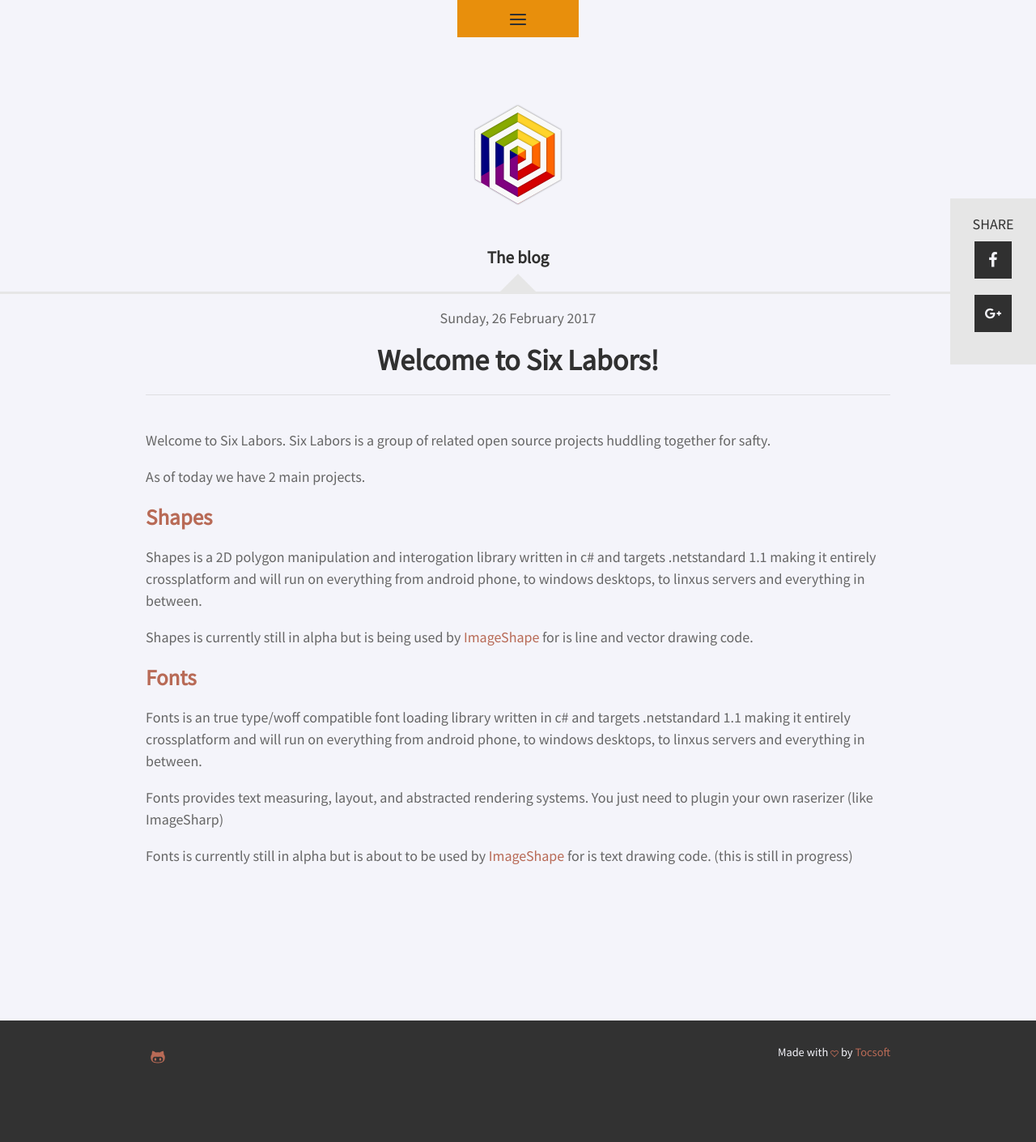
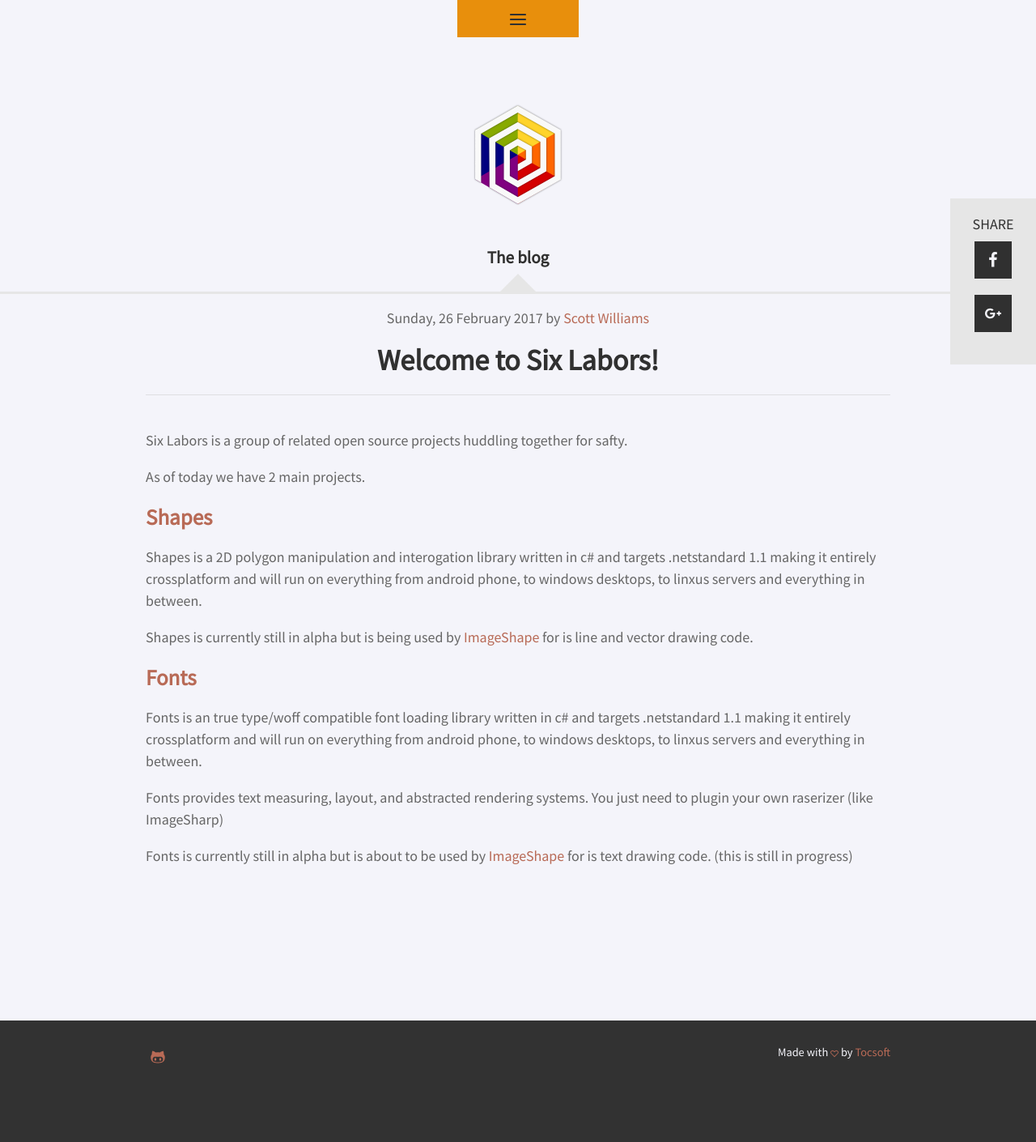
Before and after one commit to Unknown6656/Home, a Jekyll site: the page built from docs/_posts/2017-02-26-welcome.markdown, in a window 1280 px wide. Shown: the whole page at 81% size. Built offline with Jekyll 4.4.1, drawn with Linux system fonts in a browser that asks for light colours; nearby versions of some CDN libraries; comment, search, counter and statistics services are not loaded.

Commit message:
fix authors and urls

```diff
--- /dev/null
+++ b/docs/_data/authors.yml
@@ -0,0 +1,6 @@
+tocsoft:
+    display_name: Scott Williams
+    gravatar: d223a8cb1f99153cd43dbff245a8e92a
+    email: tocsoft@gmail.com
+    twitter: tocsoft
+    github: tocsoft
--- a/docs/_layouts/post.html
+++ b/docs/_layouts/post.html
@@ -1,9 +1,15 @@
 ---
 layout: blog
 ---
+{% assign author = site.data.authors[page.author] %}
 <div class="post-wrapper">
-<p class="post-date">{{ page.date | date: "%A, %-d %B %Y"}}</p>
+<p class="post-date">{{ page.date | date: "%A, %-d %B %Y"}}
+	{% if author %}
+		by <a class="author" href='https://github.com/{{ author.github }}'>{{ author.display_name }}</a>
+	{% endif %}
+</p>
 <h1 class="post-title">{{ page.title }}</h1>
+
 <img class="post-header" src="{{ page.header_image }}" alt="{{ page.header_image_alt }}">
 <div class="post-content">{{ content }}</div>
 
--- a/docs/_posts/2017-02-26-sitelaunch.markdown
+++ b/docs/_posts/2017-02-26-welcome.markdown
@@ -3,12 +3,13 @@
 type: blog
 title:  "Welcome to Six Labors!"
 date:   2017-02-26 12:52:00
-categories: update shapes fonts
+tags: [shapes, fonts]
+category: updates
 author: tocsoft
 snippet: A start of things to come.
 ---
 
-Welcome to Six Labors. Six Labors is a group of related open source projects huddling together for safty.
+Six Labors is a group of related open source projects huddling together for safty.
 
 As of today we have 2 main projects.
 
--- a/docs/_sass/_2-blog.scss
+++ b/docs/_sass/_2-blog.scss
@@ -156,7 +156,15 @@
     border-bottom: 1px solid rgba($grey, 0.5);
 
   }
+.post-meta{
+  text-align: left;
 
+  img {
+    margin: 0;
+    border-radius: 3px;
+    display: inline-block;
+  }
+}
   .post-content {
     line-height: 1.5em;
     color: darken($grey, 40%);
```
